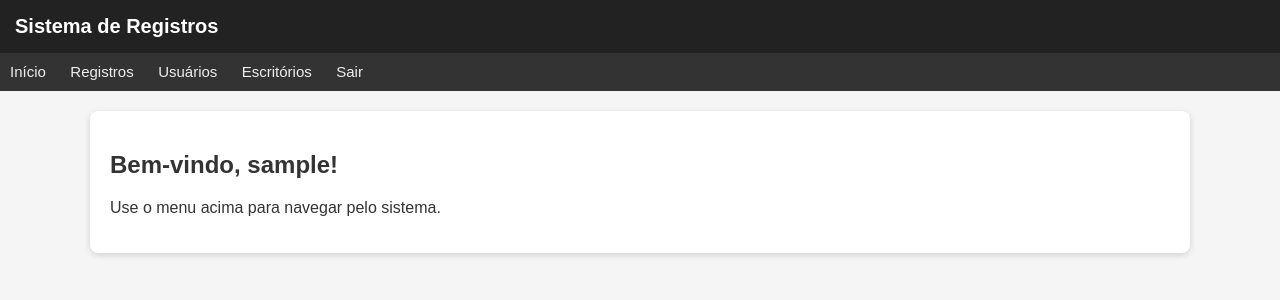
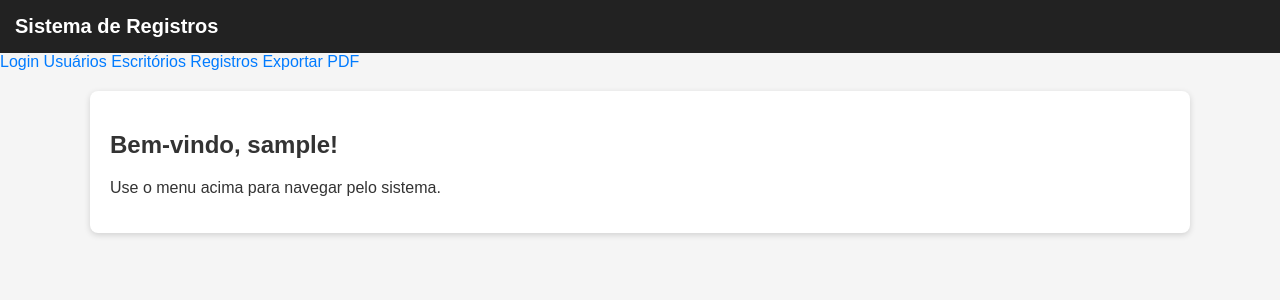
Before and after one commit to bponedev/SISTEMA, a Flask app: template templates/index.html in a window 1280 px wide. Shown: the top 300 px of the page. Run offline with Flask 3, Linux system fonts and the light colour scheme; the visitor is signed in with stand-in values (Sample User, id 1); the template is opened without the code that fills it: most values are stand-ins (such as "Sample title", 1, 10 or a date in 2020); parts of the project's set-up code (start-up, migrations or seed data) failed here and were passed over.

Commit message:
Update base.html

```diff
--- a/templates/base.html
+++ b/templates/base.html
@@ -18,13 +18,14 @@
 </header>
 
 {% if session.get('user_id') %}
-<nav class="navbar">
-    <a href="{{ url_for('index') }}">Início</a>
-    <a href="{{ url_for('registros.registros_list') }}">Registros</a>
+<nav>
+    <a href="{{ url_for('auth.login') }}">Login</a>
     <a href="{{ url_for('users.users_list') }}">Usuários</a>
     <a href="{{ url_for('offices.offices_list') }}">Escritórios</a>
-    <a href="{{ url_for('logout') }}">Sair</a>
+    <a href="{{ url_for('records.registros_list') }}">Registros</a>
+    <a href="{{ url_for('pdf.export_pdf') }}">Exportar PDF</a>
 </nav>
+
 {% endif %}
 
 <div class="container">
```
